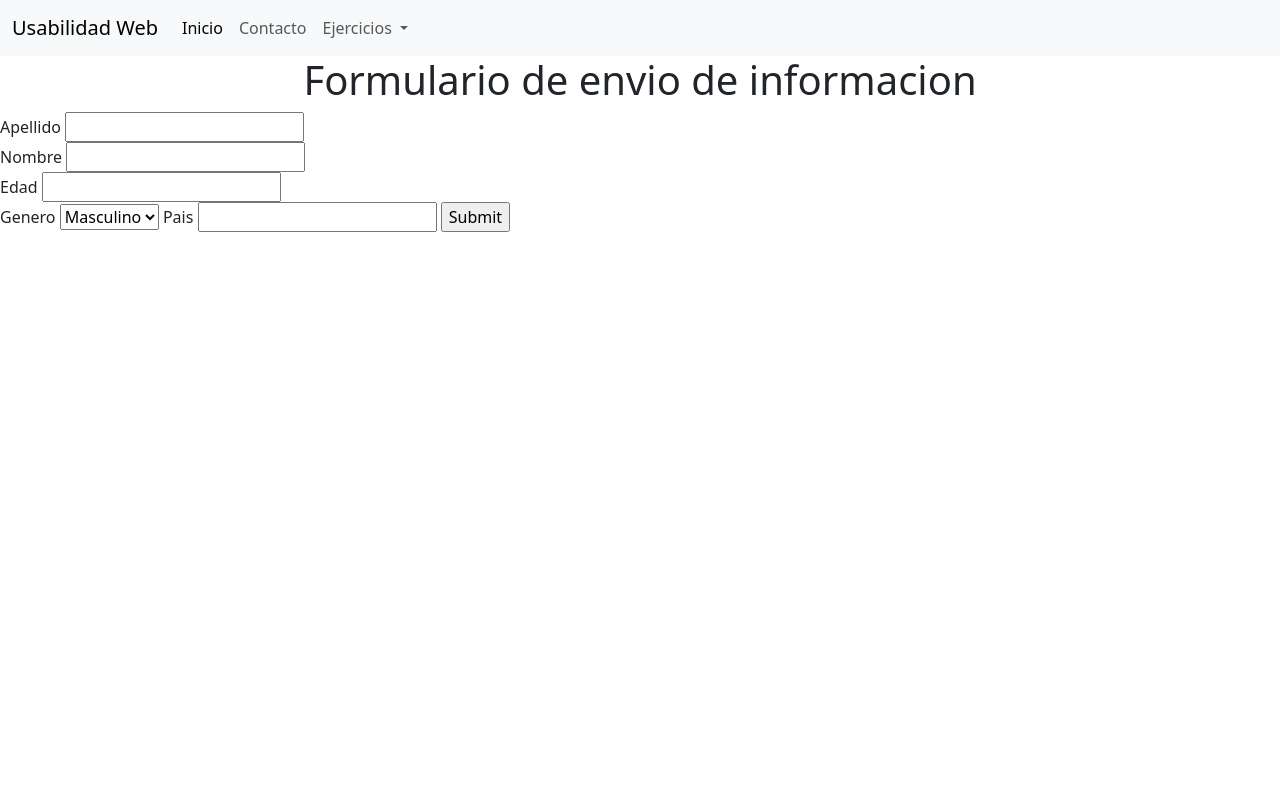
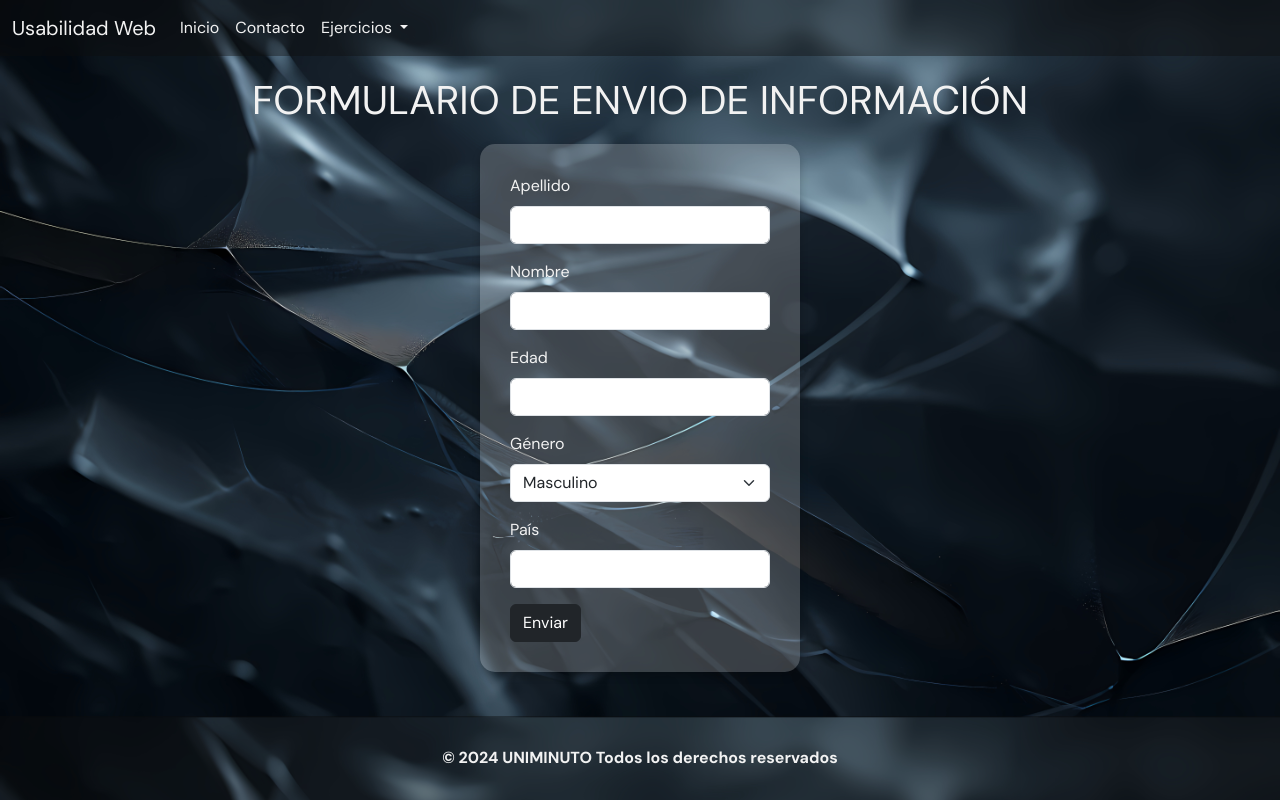
Before and after one commit to yenneralayon142/IngenieriaWeb, a PHP site: page /form.php in a window 1280 px wide. Run offline with PHP 8.4, Linux system fonts and the light colour scheme.

Commit message:
feat(front):Add Styles

```diff
--- a/Actividad3/content.php
+++ b/Actividad3/content.php
@@ -4,9 +4,11 @@
     <meta charset="UTF-8">
     <meta name="viewport" content="width=device-width, initial-scale=1.0">
     <link href="https://cdn.jsdelivr.net/npm/bootstrap@5.3.3/dist/css/bootstrap.min.css" rel="stylesheet" integrity="sha384-QWTKZyjpPEjISv5WaRU9OFeRpok6YctnYmDr5pNlyT2bRjXh0JMhjY6hW+ALEwIH" crossorigin="anonymous">
+    <link href="https://fonts.googleapis.com/css2?family=DM+Sans:ital,wght@0,400;0,700;1,400;1,700&display=swap" rel="stylesheet">
+    <link rel="stylesheet" href="style.css">
 </head>
-<body>
-    <main>
+<body id="colorBody">
+    <main id="estiloContent">
         <h1 class="text-center">Teoria Usabilidad y Desarrollo de Aplicaciones Web</h1><br>
         <div>
             <h2>¿Qué es la usabilidad Web?</h2>
--- a/Actividad3/footer.php
+++ b/Actividad3/footer.php
@@ -4,8 +4,10 @@
     <meta charset="UTF-8">
     <meta name="viewport" content="width=device-width, initial-scale=1.0">
     <link href="https://cdn.jsdelivr.net/npm/bootstrap@5.3.3/dist/css/bootstrap.min.css" rel="stylesheet" integrity="sha384-QWTKZyjpPEjISv5WaRU9OFeRpok6YctnYmDr5pNlyT2bRjXh0JMhjY6hW+ALEwIH" crossorigin="anonymous">
+    <link href="https://fonts.googleapis.com/css2?family=DM+Sans:ital,wght@0,400;0,700;1,400;1,700&display=swap" rel="stylesheet">
+    <link rel="stylesheet" href="style.css">
 </head>
-<body>
+<body id="bodyFooter">
     <footer>
         <strong><p class="text-center">&copy; 2024 UNIMINUTO Todos los derechos reservados</p></strong>
     </footer>
--- a/Actividad3/form.php
+++ b/Actividad3/form.php
@@ -4,28 +4,43 @@
     <meta charset="UTF-8">
     <meta name="viewport" content="width=device-width, initial-scale=1.0">
     <link href="https://cdn.jsdelivr.net/npm/bootstrap@5.3.3/dist/css/bootstrap.min.css" rel="stylesheet" integrity="sha384-QWTKZyjpPEjISv5WaRU9OFeRpok6YctnYmDr5pNlyT2bRjXh0JMhjY6hW+ALEwIH" crossorigin="anonymous">
+    <link href="https://fonts.googleapis.com/css2?family=DM+Sans:ital,wght@0,400;0,700;1,400;1,700&display=swap" rel="stylesheet">
+
 </head>
-<body>
-    <?php include 'header.php'?>
-    <h1 class="text-center">Formulario de envio de informacion</h1>
-    <div>
-        <form action="procesar.php" method="post">
-            <label for="Apellido">Apellido</label>
-            <input type="text" name="Apellido" id="Apellido"><br>
-            <label for="Nombre">Nombre</label>
-            <input type="text" name="Nombre"  id="Nombre"><br>
-            <label for="Edad">Edad</label>
-            <input type="number" name="Edad" id="Edad" required><br>
-            <label for="Genero">Genero</label>
-            <select name="Genero" id="Genero">
+<body id="colorBody">
+<?php include 'header.php'?>
+    <h1 class="text-center">FORMULARIO DE ENVIO DE INFORMACIÓN</h1>
+    <div id="form-container">
+
+    <form action="dataReception.php" method="post">
+        <div class="mb-3">
+            <label for="Apellido" class="form-label">Apellido</label>
+            <input type="text" class="form-control" name="Apellido" id="Apellido">
+        </div>
+        <div class="mb-3">
+            <label for="Nombre" class="form-label">Nombre</label>
+            <input type="text" class="form-control" name="Nombre" id="Nombre">
+        </div>
+        <div class="mb-3">
+            <label for="Edad" class="form-label">Edad</label>
+            <input type="number" class="form-control" name="Edad" id="Edad">
+        </div>
+        <div class="mb-3">
+            <label for="Genero" class="form-label">Género</label>
+            <select class="form-select" name="Genero" id="Genero">
                 <option value="Masculino">Masculino</option>
                 <option value="Femenino">Femenino</option>
             </select>
-            <label for="Pais">Pais</label>
-            <input type="text" name="Pais" id="Pais">
-            <input type="submit" name="enviar">
-        </form>
+        </div>
+        <div class="mb-3">
+            <label for="Pais" class="form-label">País</label>
+            <input type="text" class="form-control" name="Pais" id="Pais">
+        </div>
+        <button type="submit" class="btn btn btn-dark">Enviar</button>
+    </form>
     </div>
+    <?php include 'footer.php'?>
 <script src="https://cdn.jsdelivr.net/npm/bootstrap@5.3.3/dist/js/bootstrap.bundle.min.js" integrity="sha384-YvpcrYf0tY3lHB60NNkmXc5s9fDVZLESaAA55NDzOxhy9GkcIdslK1eN7N6jIeHz" crossorigin="anonymous"></script>
+<script src="https://cdn.jsdelivr.net/npm/@popperjs/core@2.11.6/dist/umd/popper.min.js"></script>
 </body>
 </html>
--- a/Actividad3/header.php
+++ b/Actividad3/header.php
@@ -5,19 +5,20 @@
     <meta name="viewport" content="width=device-width, initial-scale=1">
     <title></title>
     <link href="https://cdn.jsdelivr.net/npm/bootstrap@5.3.3/dist/css/bootstrap.min.css" rel="stylesheet" integrity="sha384-QWTKZyjpPEjISv5WaRU9OFeRpok6YctnYmDr5pNlyT2bRjXh0JMhjY6hW+ALEwIH" crossorigin="anonymous">
+    <link rel="stylesheet" href="style.css">
     <!-- Menú de Navegación -->
   </head>
   <body>
-    <nav class="navbar navbar-expand-lg bg-body-tertiary">
+    <nav class="navbar navbar-expand-lg">
         <div class="container-fluid">
-          <a class="navbar-brand" href="#"> Usabilidad Web </a>
+          <a class="navbar-brand" href="index.php"> Usabilidad Web </a>
           <button class="navbar-toggler" type="button" data-bs-toggle="collapse" data-bs-target="#navbarSupportedContent" aria-controls="navbarSupportedContent" aria-expanded="false" aria-label="Toggle navigation">
             <span class="navbar-toggler-icon"></span>
           </button>
           <div class="collapse navbar-collapse" id="navbarSupportedContent">
             <ul class="navbar-nav me-auto mb-2 mb-lg-0">
               <li class="nav-item">
-                <a class="nav-link active" aria-current="page" href="index.php">Inicio</a>
+                <a class="nav-link " aria-current="page" href="index.php">Inicio</a>
               </li>
               <li class="nav-item">
                 <a class="nav-link" href="form.php">Contacto</a>
--- a/Actividad3/style.css
+++ b/Actividad3/style.css
@@ -0,0 +1,95 @@
+/* Estilo del header */
+
+.navbar {
+    background-color: rgba(13, 13, 13, 0.4); /* Fondo con transparencia */
+  }
+.navbar-brand, .nav-link {
+    color: #F2F2F2 !important; /* Color del texto y enlaces */
+  }
+.navbar-nav .nav-link.active {
+    color: #F2F2F2 !important; /* Color especial para el enlace activo */
+
+  }
+.dropdown-menu {
+    background-color: rgba(13, 13, 13, 0.4);
+}
+.dropdown-item {
+    color: #F2F2F2;
+}
+
+.nav-link:hover {
+    background-color: rgba(13, 13, 13, 1);; /* Fondo más claro al pasar el cursor */
+    color: #BFBFBF !important;    /* Texto negro al pasar el cursor */
+    transition: background-color 0.3s, color 0.3s; /* Transición suave */
+    border-radius: 10px;
+}
+
+
+
+/* Estilo del Footer */
+
+
+#bodyFooter {
+    margin: 0;
+    padding: 0;
+    min-height: 100vh;
+    display: flex;
+    flex-direction: column;
+}
+
+footer {
+    background-color: rgba(13, 13, 13, 0.4); /* Fondo con transparencia */
+    padding: 10px 0;
+    text-align: center;
+    color: #F2F2F2;
+    position: fixed;
+    bottom: 0;
+    width: 100%;
+    font-family: 'DM Sans', sans-serif;
+}
+
+
+/* Estilo del body */
+
+#colorBody{
+    font-family: 'DM Sans', sans-serif;
+    background-image: url('img/BackGround.jpeg');
+    background-size: cover;
+}
+
+#estiloContent{
+
+    background-color: rgba(255, 252, 252, 0.2);; /* Set background color */
+    box-shadow: 0 4px 8px 0 rgba(0, 0, 0, 0.2); /* Sombra externa */
+    margin: 0 auto; /* Center the container horizontally */
+    margin-top: 1%;
+    padding: 30px; /* Add some padding for visual appeal */
+    max-width: 90%; /* Set a maximum width (optional) */
+    border-radius: 15px;
+    color: #F2F2F2;
+    font-family: 'DM Sans', sans-serif;
+
+
+}
+
+
+
+/* Estilo del formulario */
+.text-center{
+    padding-top: 20px;
+    margin-bottom: 20px;
+    color: #F2F2F2;
+    font-family: 'DM Sans', sans-serif;
+
+}
+
+#form-container {
+    background-color: rgba(255, 252, 252, 0.2);;
+    box-shadow: 0 4px 8px 0 rgba(0, 0, 0, 0.2);
+    margin: 0 auto; /* Center the container horizontally */
+    padding: 30px;
+    max-width: 25%;
+    border-radius: 15px;
+    color: #F2F2F2;
+    font-family: 'DM Sans', sans-serif;
+}
```
Also changed, not shown: Actividad3/dataReception.php (added, +37 -0 lines), Actividad3/index.php (+0 -14 lines), Actividad3/img/BackGround.jpeg (added), Actividad3/img/BackGround1.jpeg (added), Actividad3/img/BackGround3.jpeg (added).
